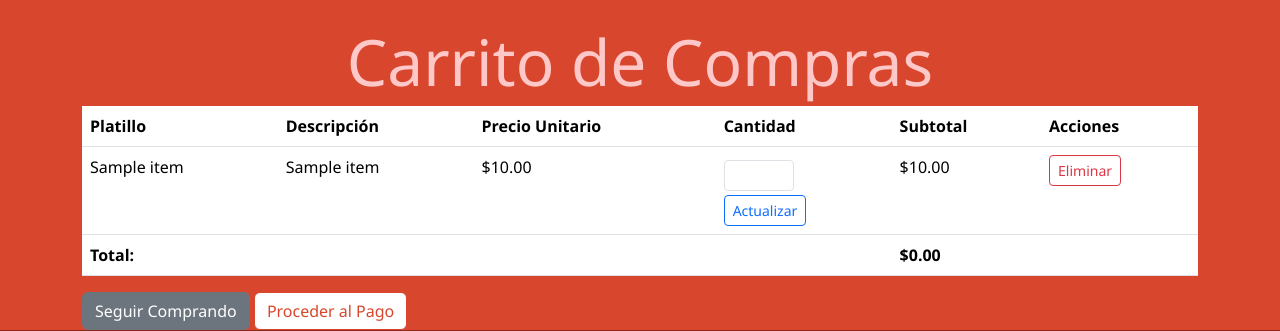
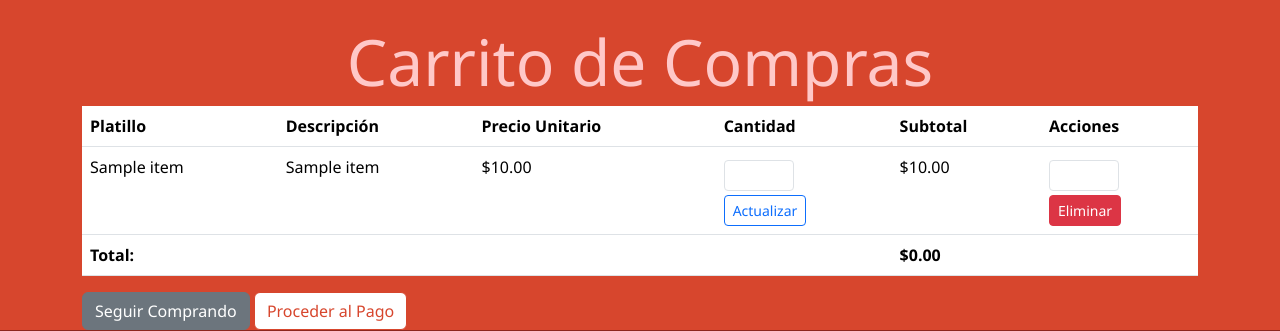
Before and after one commit to EdgarZavalza/PPW5, a Flask app: template app/templates/user/carrito.html in a window 1280 px wide. Shown: the part 101-432 px from the top of the page. Run offline with Flask 3, Linux system fonts and the light colour scheme; the template is opened without the code that fills it: most values are stand-ins (such as "Sample title", 1, 10 or a date in 2020); parts of the project's set-up code (start-up, migrations or seed data) failed here and were passed over; some libraries are stand-ins or nearby versions.

Commit message:
Eliminar del carrito arreglo

```diff
--- a/app/templates/user/carrito.html
+++ b/app/templates/user/carrito.html
@@ -39,8 +39,12 @@
 					</td>
 					<td>${{ "%.2f"|format(item[6]) }}</td>
 					<td>
-						<a href="{{ url_for('eliminar_del_carrito', item_id=item[0]) }}"
-							class="btn btn-sm btn-outline-danger">Eliminar</a>
+						<form method="post" action="{{ url_for('eliminar_del_carrito', item_id=item[0]) }}"
+							class="d-inline">
+							<input type="number" name="cantidad" value="{{ item[5] }}" min="1"
+								class="form-control form-control-sm" style="width: 70px;">
+							<button type="submit" class="btn btn-sm btn-danger mt-1">Eliminar</button>
+						</form>
 					</td>
 				</tr>
 				{% endfor %}
```
